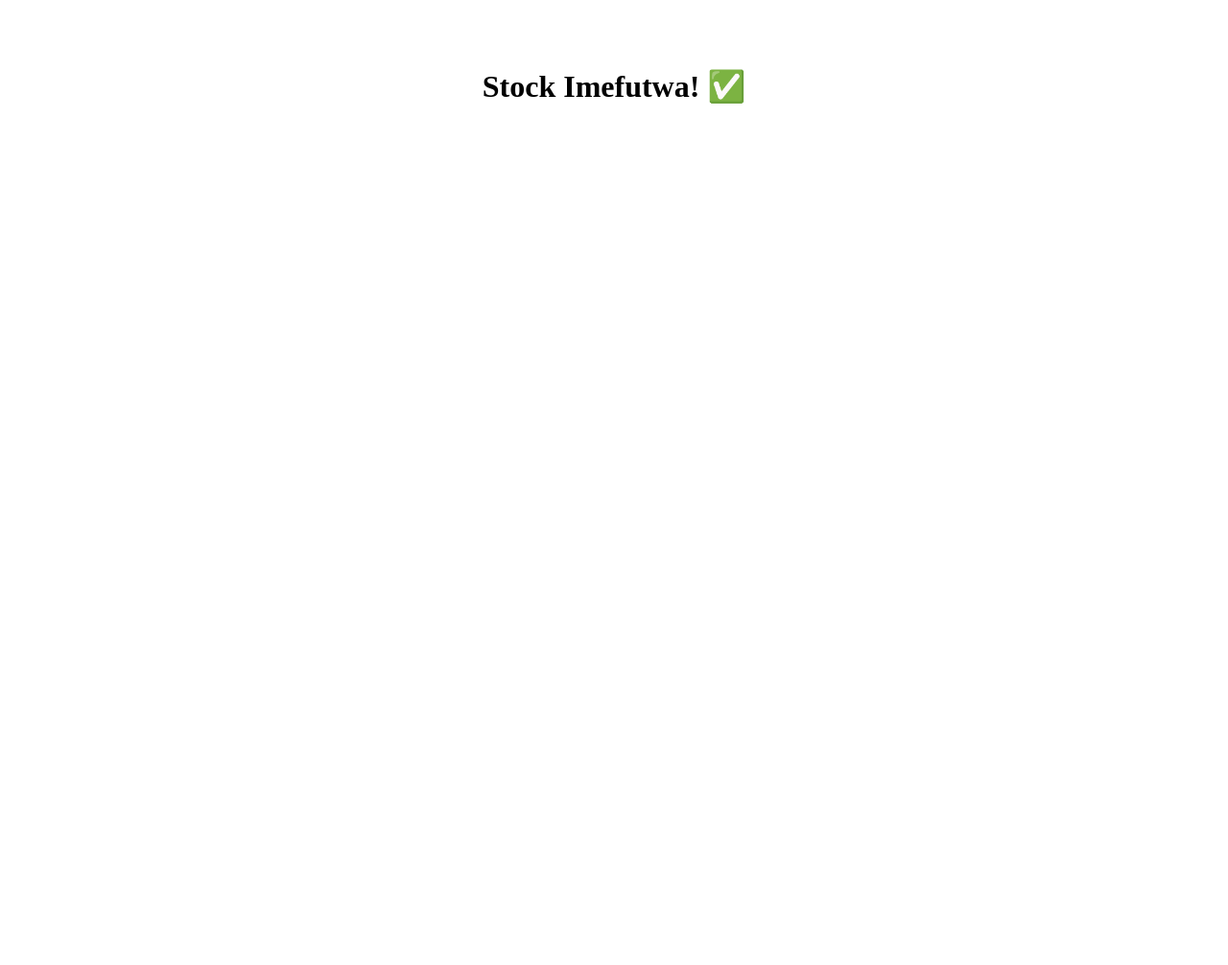
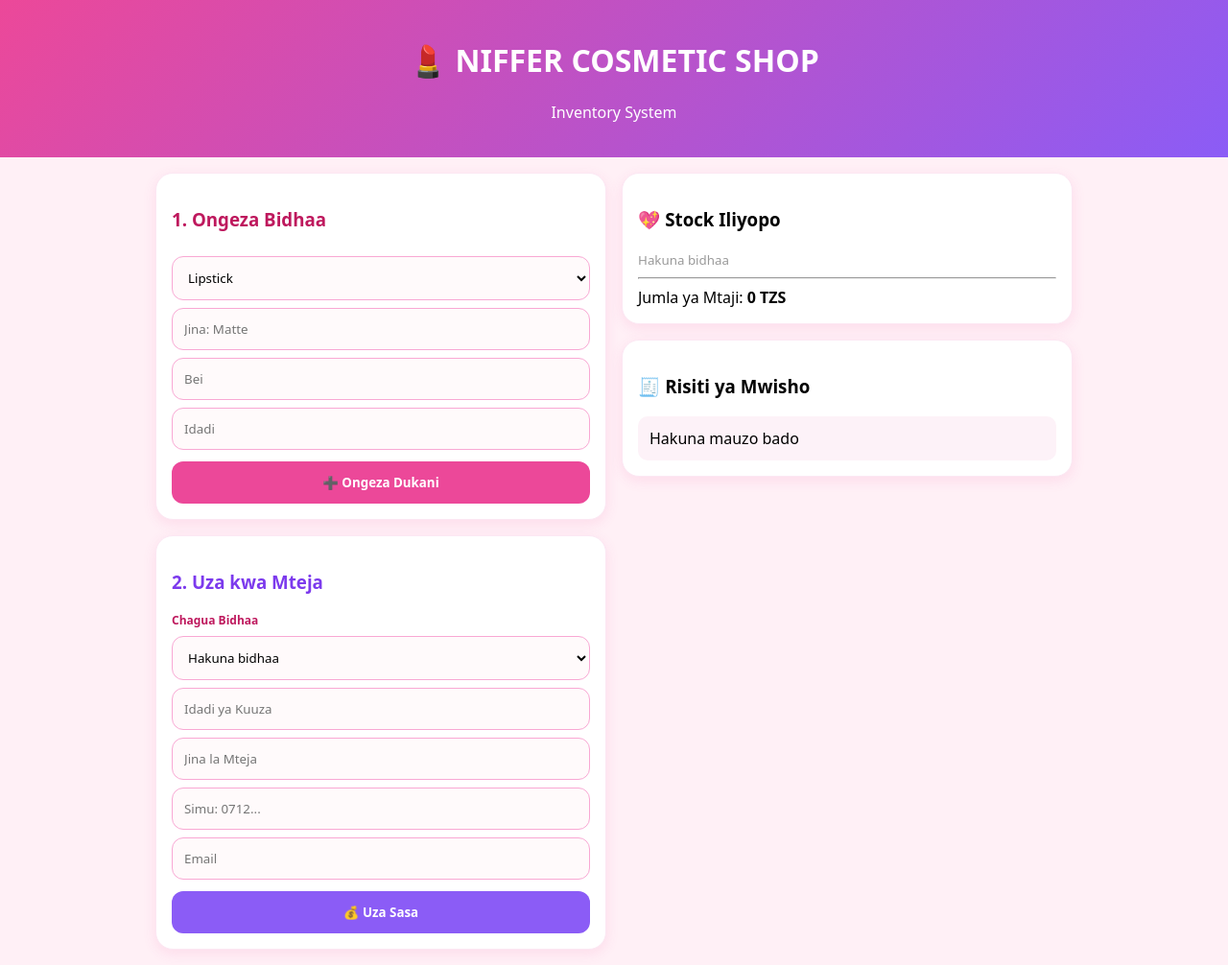
Before and after one commit to vincentnyerere4-coder/duka-inventory-system, a plain HTML site: page index.html in a window 1280 px wide. Shown: the whole page at 96% size. Before the commit the page ends 800 px from the top, so only its background shows below. Drawn offline with Linux system fonts and the light colour scheme.

Commit message:
Update index.html

```diff
--- a/index.html
+++ b/index.html
@@ -1,15 +1,57 @@
 <!DOCTYPE html>
-<html>
+<html lang="sw">
 <head>
 <meta charset="UTF-8">
 <meta name="viewport" content="width=device-width, initial-scale=1.0">
-<title>NIFFER</title>
+<title>NIFFER COSMETIC SHOP</title>
+<style>
+*{box-sizing:border-box;font-family:system-ui}
+body{margin:0;background:#fff0f6}
+header{background:linear-gradient(135deg,#ec4899,#8b5cf6);color:white;padding:20px;text-align:center}
+.container{max-width:980px;margin:16px auto;padding:0 12px;display:grid;gap:16px}
+@media(min-width:768px){.container{grid-template-columns:1fr 1fr}}
+.card{background:white;border-radius:18px;padding:16px;box-shadow:0 4px 14px rgba(236,72,153,.12);border:1px solid #fce7f3}
+input,select{width:100%;padding:12px;border-radius:12px;border:1px solid #f9a8d4;margin-top:8px;background:#fffafb}
+label{font-size:12px;font-weight:800;color:#be185d;margin-top:12px;display:block}
+.btn{width:100%;padding:13px;border:none;border-radius:12px;font-weight:800;margin-top:12px;cursor:pointer}
+.btn-add{background:#ec4899;color:white}
+.btn-sell{background:#8b5cf6;color:white}
+</style>
 </head>
 <body>
+<header><h1>💄 NIFFER COSMETIC SHOP</h1><p>Inventory System</p></header>
+<div class="container">
+<div>
+<div class="card">
+<h3 style="color:#be185d">1. Ongeza Bidhaa</h3>
+<select id="pCat"><option>Lipstick</option><option>Foundation</option><option>Perfume</option><option>Skincare</option><option>Hair</option><option>Nails</option><option>Other</option></select>
+<input id="pName" placeholder="Jina: Matte">
+<input id="pPrice" type="number" placeholder="Bei">
+<input id="pQty" type="number" placeholder="Idadi">
+<button class="btn btn-add" onclick="addProduct()">➕ Ongeza Dukani</button>
+</div>
+<div class="card" style="margin-top:16px">
+<h3 style="color:#7c3aed">2. Uza kwa Mteja</h3>
+<label>Chagua Bidhaa</label><select id="sName"></select>
+<input id="sQty" type="number" placeholder="Idadi ya Kuuza">
+<input id="cName" placeholder="Jina la Mteja">
+<input id="cPhone" placeholder="Simu: 0712...">
+<input id="cEmail" placeholder="Email">
+<button class="btn btn-sell" onclick="sellProduct()">💰 Uza Sasa</button>
+</div>
+</div>
+<div>
+<div class="card"><h3>💖 Stock Iliyopo</h3><div id="stockList" style="margin-top:10px"></div><hr><div>Jumla ya Mtaji: <b id="totalValue">0 TZS</b></div></div>
+<div class="card" style="margin-top:16px"><h3>🧾 Risiti ya Mwisho</h3><div id="receipt" style="white-space:pre-line;background:#fdf2f8;padding:12px;border-radius:10px;margin-top:8px">Hakuna mauzo bado</div><div id="actionBox"></div></div>
+</div>
+</div>
 <script>
-localStorage.clear();
-alert('Stock Imefutwa! Sasa rudi GitHub ukaweke code ya duka tena');
+let products=JSON.parse(localStorage.getItem('niffer')||'[]');
+function save(){localStorage.setItem('niffer',JSON.stringify(products));render();}
+function addProduct(){let cat=pCat.value,n=pName.value.trim(),p=parseFloat(pPrice.value),q=parseInt(pQty.value);if(!n||!p||!q)return alert('Jaza taarifa zote');let e=products.find(x=>x.name.toLowerCase()===n.toLowerCase());if(e){e.qty+=q;e.price=p;}else products.push({name:n,price:p,qty:q,cat:cat});pName.value=pPrice.value=pQty.value='';save();}
+function sellProduct(){let n=sName.value,q=parseInt(sQty.value),cname=cName.value.trim()||'Mteja';if(!n||n=='Hakuna bidhaa')return alert('Hakuna bidhaa');if(!q||q<=0)return alert('Weka idadi');let prod=products.find(x=>x.name===n);if(!prod)return alert('Bidhaa haipo');if(prod.qty<q)return alert('Stock haitoshi! Zipo: '+prod.qty);prod.qty-=q;let total=prod.price*q;document.getElementById('receipt').innerText=`NIFFER COSMETIC\nMteja: ${cname}\nBidhaa: ${prod.name}\nIdadi: ${q}\nBei: ${prod.price}\nJUMLA: ${total} TZS\nAsante!`;if(prod.qty===0)products=products.filter(x=>x!==prod);save();}
+function render(){let list=document.getElementById('stockList'),sel=document.getElementById('sName');if(!products.length){list.innerHTML='<small style="color:#999">Hakuna bidhaa</small>';sel.innerHTML='<option>Hakuna bidhaa</option>';}else{list.innerHTML=products.map(p=>`<div style="padding:10px 0;border-bottom:1px solid #fce7f3"><b>${p.name}</b><br><small>${p.cat} | Bei: ${p.price} | Idadi: ${p.qty}</small></div>`).join('');sel.innerHTML=products.map(p=>`<option value="${p.name}">${p.name} - zipo ${p.qty}</option>`).join('');}document.getElementById('totalValue').innerText=products.reduce((s,p)=>s+p.price*p.qty,0)+' TZS';}
+render();
 </script>
-<h1 style="text-align:center;padding:50px;">Stock Imefutwa! ✅</h1>
 </body>
 </html>
```
